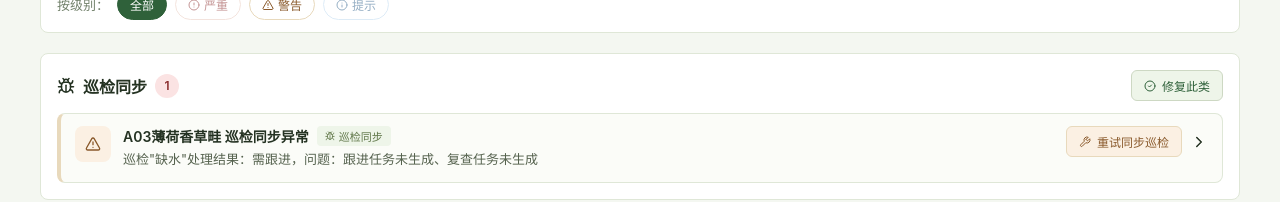
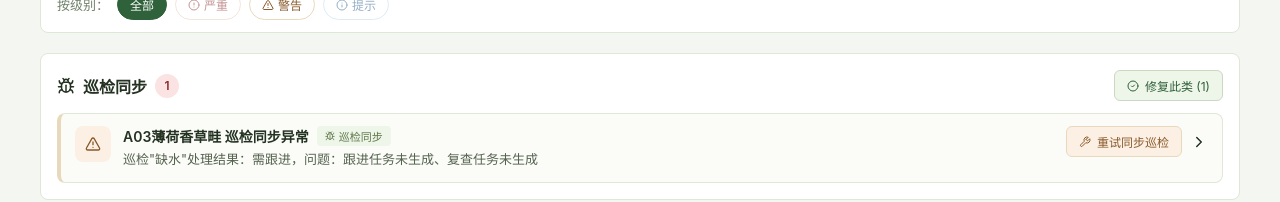
Before and after one commit to waiwaidongci/zfl-1-7d7b7a8, a React (Vite) app: page / in a window 1280 px wide. Both pictures are taken after a click on the button "运营一致性". Shown: the part 592-794 px from the top of the page. Built offline with nearby package versions, Linux system fonts and the light colour scheme.

Commit message:
.41104836935399:ee08f671c54e0afaf1ea83cc89040b96_6a2c1e4c8ca91ca5c3d29bfb.6a2c25dd8ca91ca5c3d2a074.6a2c25ddd3f57a9cab17c3c9:Trae CN.T(2026/6/12 23:29:33)

```diff
--- a/src/components/ConsistencyCheckCenter.jsx
+++ b/src/components/ConsistencyCheckCenter.jsx
@@ -68,6 +68,8 @@ export function ConsistencyCheckCenter({
   const [selectedSeverity, setSelectedSeverity] = useState('');
   const [expandedIssueId, setExpandedIssueId] = useState(null);
   const [fixingIssueId, setFixingIssueId] = useState(null);
+  const [isBatchFixing, setIsBatchFixing] = useState(false);
+  const [batchFixProgress, setBatchFixProgress] = useState({ current: 0, total: 0 });
 
   const stats = useMemo(() => getConsistencyStats(issues), [issues]);
 
@@ -100,7 +102,41 @@ export function ConsistencyCheckCenter({
     const issuesToFix = severity
       ? filteredIssues.filter(i => i.severity === severity)
       : filteredIssues;
-    await onBatchFix(issuesToFix);
+    const autoFixable = issuesToFix.filter(i => canAutoFix(i));
+
+    if (autoFixable.length === 0) return;
+
+    setIsBatchFixing(true);
+    setBatchFixProgress({ current: 0, total: autoFixable.length });
+
+    try {
+      await onBatchFix(autoFixable);
+    } finally {
+      setBatchFixProgress({ current: autoFixable.length, total: autoFixable.length });
+      setTimeout(() => {
+        setIsBatchFixing(false);
+        setBatchFixProgress({ current: 0, total: 0 });
+      }, 500);
+    }
+  };
+
+  const handleFixCategory = async (categoryIssues) => {
+    const autoFixable = categoryIssues.filter(i => canAutoFix(i));
+
+    if (autoFixable.length === 0) return;
+
+    setIsBatchFixing(true);
+    setBatchFixProgress({ current: 0, total: autoFixable.length });
+
+    try {
+      await onBatchFix(autoFixable);
+    } finally {
+      setBatchFixProgress({ current: autoFixable.length, total: autoFixable.length });
+      setTimeout(() => {
+        setIsBatchFixing(false);
+        setBatchFixProgress({ current: 0, total: 0 });
+      }, 500);
+    }
   };
 
   const toggleExpand = (issueId) => {
@@ -140,10 +176,16 @@ export function ConsistencyCheckCenter({
           )}
         </div>
         <div className="consistencyActions">
+          {isBatchFixing && (
+            <span className="batchProgress">
+              <RefreshCw size={14} className="spinning" />
+              批量修复中 {batchFixProgress.current}/{batchFixProgress.total}
+            </span>
+          )}
           <button
             className="miniBtn"
             onClick={() => handleFixAll()}
-            disabled={filteredIssues.length === 0 || isChecking}
+            disabled={filteredIssues.length === 0 || isChecking || isBatchFixing}
           >
             <CheckCircle2 size={14} />一键修复全部
           </button>
@@ -152,7 +194,7 @@ export function ConsistencyCheckCenter({
               className="miniBtn"
               style={{ background: '#8a2c2c', color: '#fff', borderColor: '#8a2c2c' }}
               onClick={() => handleFixAll(ISSUE_SEVERITY.CRITICAL)}
-              disabled={isChecking}
+              disabled={isChecking || isBatchFixing}
             >
               <AlertCircle size={14} />修复严重问题 ({stats.critical})
             </button>
@@ -160,9 +202,9 @@ export function ConsistencyCheckCenter({
           <button
             className="miniBtn"
             onClick={onRefresh}
-            disabled={isChecking}
+            disabled={isChecking || isBatchFixing}
           >
-            <RefreshCw size={14} className={isChecking ? 'spinning' : ''} />
+            <RefreshCw size={14} className={isChecking || isBatchFixing ? 'spinning' : ''} />
             {isChecking ? '检查中...' : '重新检查'}
           </button>
         </div>
@@ -285,10 +327,11 @@ export function ConsistencyCheckCenter({
                   </h3>
                   <button
                     className="miniBtn"
-                    onClick={() => handleFix(categoryIssues[0])}
-                    disabled={!categoryIssues.some(i => canAutoFix(i))}
+                    onClick={() => handleFixCategory(categoryIssues)}
+                    disabled={!categoryIssues.some(i => canAutoFix(i)) || isBatchFixing}
                   >
-                    <CheckCircle2 size={12} />修复此类
+                    <CheckCircle2 size={12} />
+                    修复此类 ({categoryIssues.filter(i => canAutoFix(i)).length})
                   </button>
                 </div>
                 <div className="issuesList">
--- a/src/main.jsx
+++ b/src/main.jsx
@@ -1015,49 +1015,47 @@ function App() {
     );
   };
 
-  const runConsistencyCheck = () => {
+  const runConsistencyCheck = (currentData = null) => {
     setIsCheckingConsistency(true);
     setTimeout(() => {
-      const issues = runAllConsistencyChecks({
-        beds, tasks, inspections, harvests, plants, transactions, contacts, materials
-      });
+      const data = currentData || { beds, tasks, inspections, harvests, plants, transactions, contacts, materials };
+      const issues = runAllConsistencyChecks(data);
       setConsistencyIssues(issues);
       setLastConsistencyCheck(new Date());
       setIsCheckingConsistency(false);
     }, 300);
   };
 
-  const handleFixIssue = (issue) => {
-    return new Promise((resolve) => {
-      setTimeout(() => {
-        const data = { beds, tasks, inspections, harvests, plants, transactions, contacts, materials };
-        const setters = {
-          setBeds, setTasks, setInspections, setHarvests, setPlants,
-          setTransactions, setContacts
-        };
-
+  const applyFixToData = (issue, currentBeds, currentTasks, currentInspections, currentHarvests, currentPlants, currentTransactions, currentContacts) => {
     const { fixType, fixData } = issue;
+    let newBeds = currentBeds;
+    let newTasks = currentTasks;
+    let newInspections = currentInspections;
+    let newHarvests = currentHarvests;
+    let newPlants = currentPlants;
+    let newTransactions = currentTransactions;
+    let newContacts = currentContacts;
 
     switch (fixType) {
       case 'clear_bed_warning':
-            setBeds(beds.map(b => b.id === fixData.bedId ? { ...b, warning: '' } : b));
+        newBeds = currentBeds.map(b => b.id === fixData.bedId ? { ...b, warning: '' } : b);
         break;
 
       case 'remove_duplicate_tasks': {
-            const relatedTasks = tasks.filter(t =>
+        const relatedTasks = currentTasks.filter(t =>
           t.relatedInspectionId === fixData.inspectionId && t.taskType === fixData.taskType
         );
         const tasksToKeep = relatedTasks.slice(0, fixData.keepCount).map(t => t.id);
-            setTasks(tasks.filter(t =>
+        newTasks = currentTasks.filter(t =>
           !(t.relatedInspectionId === fixData.inspectionId &&
             t.taskType === fixData.taskType &&
             !tasksToKeep.includes(t.id))
-            ));
+        );
         break;
       }
 
       case 'adjust_distribution': {
-            const harvest = harvests.find(h => h.id === fixData.harvestId);
+        const harvest = currentHarvests.find(h => h.id === fixData.harvestId);
         if (harvest && harvest.distribution) {
           const ratio = fixData.maxAllowed / getDistributionTotal(harvest.distribution);
           const adjustedDist = { ...harvest.distribution };
@@ -1073,44 +1071,44 @@ function App() {
             }
           }
 
-              setHarvests(harvests.map(h =>
+          newHarvests = currentHarvests.map(h =>
             h.id === fixData.harvestId ? { ...h, distribution: adjustedDist } : h
-              ));
+          );
         }
         break;
       }
 
       case 'update_bed_status':
-            setBeds(beds.map(b =>
+        newBeds = currentBeds.map(b =>
           b.id === fixData.bedId ? { ...b, status: fixData.newStatus } : b
-            ));
+        );
         break;
 
       case 'clear_transaction_relation':
-            setTransactions(transactions.map(t =>
+        newTransactions = currentTransactions.map(t =>
           t.id === fixData.transactionId
             ? { ...t, relatedType: '', relatedId: '', relatedName: '' }
             : t
-            ));
+        );
         break;
 
       case 'retry_sync_inspection': {
-            const result = syncAllInspections(inspections, beds, tasks);
-            setBeds(result.beds);
-            setTasks(result.tasks);
-            setInspections(result.inspections.map(i =>
+        const result = syncAllInspections(currentInspections, currentBeds, currentTasks);
+        newBeds = result.beds;
+        newTasks = result.tasks;
+        newInspections = result.inspections.map(i =>
           i.id === fixData.inspectionId ? { ...i, syncStatus: 'synced', retryCount: 0 } : i
-            ));
+        );
         break;
       }
 
       case 'send_pickup_notice': {
-            const harvest = harvests.find(h => h.id === fixData.harvestId);
+        const harvest = currentHarvests.find(h => h.id === fixData.harvestId);
         if (harvest && harvest.distribution?.selfPickup) {
-              if (!checkPickupNoticeExists(contacts, harvest.id)) {
-                const contact = generatePickupNoticeContact(harvest, beds);
+          if (!checkPickupNoticeExists(currentContacts, harvest.id)) {
+            const contact = generatePickupNoticeContact(harvest, currentBeds);
             if (contact) {
-                  setContacts([contact, ...contacts]);
+              newContacts = [contact, ...currentContacts];
             }
           }
         }
@@ -1119,7 +1117,7 @@ function App() {
 
       case 'sync_pickup_confirmation': {
         const now = new Date().toISOString();
-            setHarvests(harvests.map(h => {
+        newHarvests = currentHarvests.map(h => {
           if (h.id !== fixData.harvestId) return h;
           return {
             ...h,
@@ -1128,8 +1126,8 @@ function App() {
               selfPickupConfirmedAt: now
             }
           };
-            }));
-            setContacts(contacts.map(c => {
+        });
+        newContacts = currentContacts.map(c => {
           if (c.id !== fixData.contactId) return c;
           return {
             ...c,
@@ -1139,7 +1137,7 @@ function App() {
               ? `${c.note} · 已于${now.slice(5, 16)}确认取菜`
               : `已于${now.slice(5, 16)}确认取菜`
           };
-            }));
+        });
         break;
       }
 
@@ -1147,10 +1145,33 @@ function App() {
         break;
     }
 
+    return { newBeds, newTasks, newInspections, newHarvests, newPlants, newTransactions, newContacts };
+  };
+
+  const handleFixIssue = (issue) => {
+    return new Promise((resolve) => {
       setTimeout(() => {
-          runConsistencyCheck();
+        const { newBeds, newTasks, newInspections, newHarvests, newPlants, newTransactions, newContacts } =
+          applyFixToData(issue, beds, tasks, inspections, harvests, plants, transactions, contacts);
+
+        setBeds(newBeds);
+        setTasks(newTasks);
+        setInspections(newInspections);
+        setHarvests(newHarvests);
+        setPlants(newPlants);
+        setTransactions(newTransactions);
+        setContacts(newContacts);
+
+        setConsistencyIssues(prev => prev.filter(i => i.id !== issue.id));
+
+        setTimeout(() => {
+          runConsistencyCheck({
+            beds: newBeds, tasks: newTasks, inspections: newInspections,
+            harvests: newHarvests, plants: newPlants, transactions: newTransactions,
+            contacts: newContacts, materials
+          });
           resolve(true);
-        }, 200);
+        }, 50);
       }, 300);
     });
   };
@@ -1160,9 +1181,49 @@ function App() {
       !['handle_missing_material', 'review_inspection_status'].includes(i.fixType)
     );
 
+    if (autoFixable.length === 0) return;
+
+    let currentBeds = [...beds];
+    let currentTasks = [...tasks];
+    let currentInspections = [...inspections];
+    let currentHarvests = [...harvests];
+    let currentPlants = [...plants];
+    let currentTransactions = [...transactions];
+    let currentContacts = [...contacts];
+    const fixedIds = new Set();
+
     for (const issue of autoFixable) {
-      await handleFixIssue(issue);
-    }
+      const result = applyFixToData(
+        issue, currentBeds, currentTasks, currentInspections,
+        currentHarvests, currentPlants, currentTransactions, currentContacts
+      );
+      currentBeds = result.newBeds;
+      currentTasks = result.newTasks;
+      currentInspections = result.newInspections;
+      currentHarvests = result.newHarvests;
+      currentPlants = result.newPlants;
+      currentTransactions = result.newTransactions;
+      currentContacts = result.newContacts;
+      fixedIds.add(issue.id);
+    }
+
+    setBeds(currentBeds);
+    setTasks(currentTasks);
+    setInspections(currentInspections);
+    setHarvests(currentHarvests);
+    setPlants(currentPlants);
+    setTransactions(currentTransactions);
+    setContacts(currentContacts);
+
+    setConsistencyIssues(prev => prev.filter(i => !fixedIds.has(i.id)));
+
+    setTimeout(() => {
+      runConsistencyCheck({
+        beds: currentBeds, tasks: currentTasks, inspections: currentInspections,
+        harvests: currentHarvests, plants: currentPlants, transactions: currentTransactions,
+        contacts: currentContacts, materials
+      });
+    }, 100);
   };
 
   const consistencyStats = useMemo(() =>
```
Also changed, not shown: src/styles.css (+14 -0 lines). Lines whose indentation alone changed are shown as unchanged.
